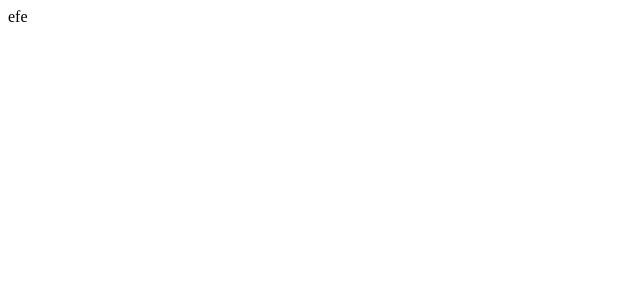
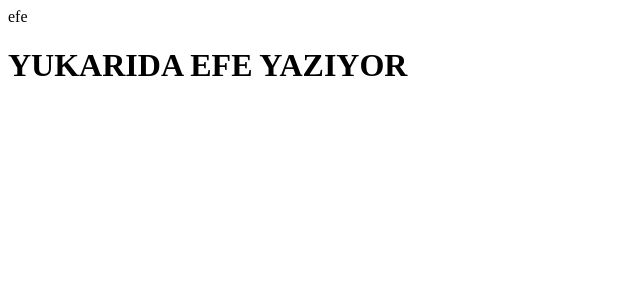
Before and after one commit to efekeynn/first-project, a React (Create React App) app: page / in a window 1280 px wide. Shown: the top 300 px of the page, without its empty margins (0-640 px from the left). Built offline with nearby package versions, Linux system fonts and the light colour scheme.

Commit message:
Yukarıda Efe Yazıyor h1 içerisinde eklendi

```diff
--- a/src/App.js
+++ b/src/App.js
@@ -4,6 +4,7 @@ function App() {
   return (
     <div>
       efe
+      <h1> YUKARIDA EFE YAZIYOR </h1>
     </div>
   )
 }
```
